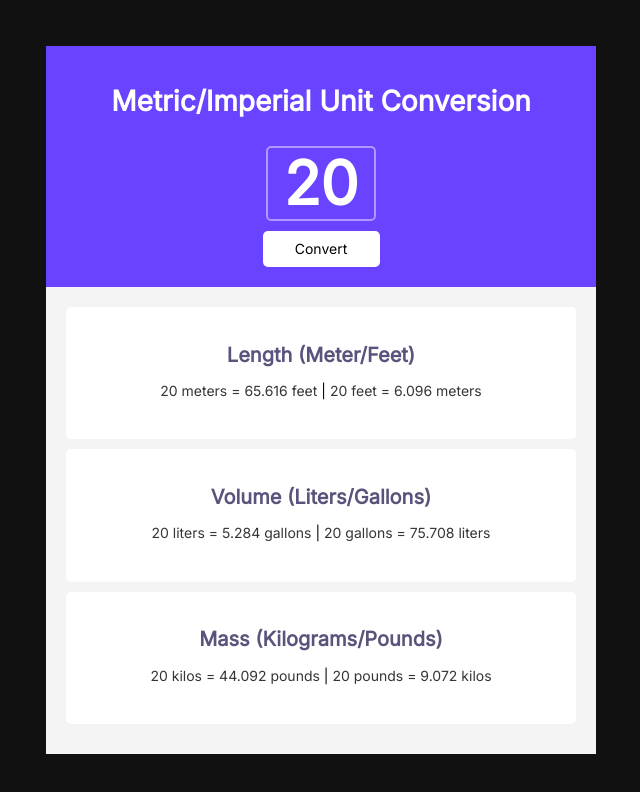
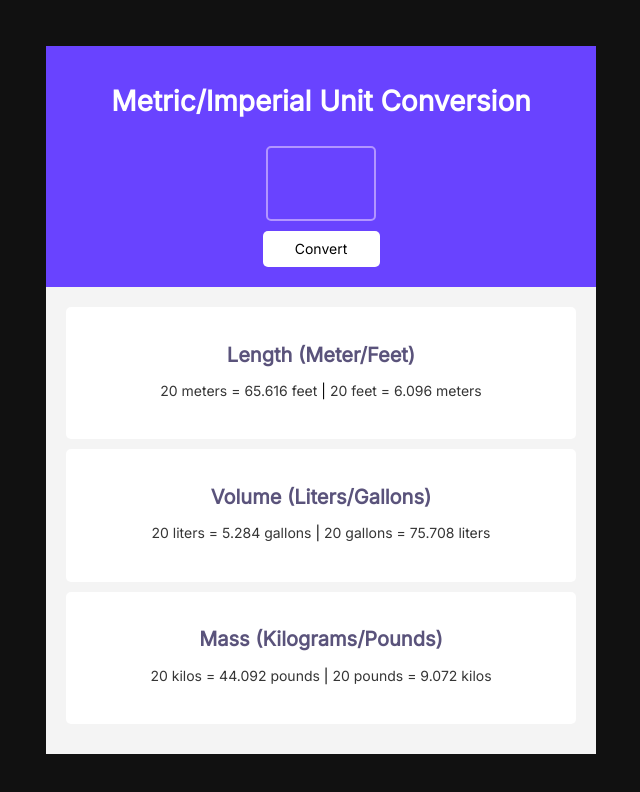
Before and after one commit to veronisab/unitconverter, a plain HTML site: page index.html in a window 1280 px wide. Shown: the whole page, without its empty margins (319-959 px from the left). Drawn offline with nearby package versions, Linux system fonts and the light colour scheme.

Commit message:
Fix indentation, remove placeholder

```diff
--- a/index.html
+++ b/index.html
@@ -6,7 +6,7 @@
         <main>
             <header>
                 <h1>Metric/Imperial Unit Conversion</h1>
-            <input id="input" type="text" placeholder="20" />
+                <input id="input" type="text" />
                 <button id="convert-btn">Convert</button>
             </header>
 
```
Lines whose indentation alone changed are shown as unchanged.
